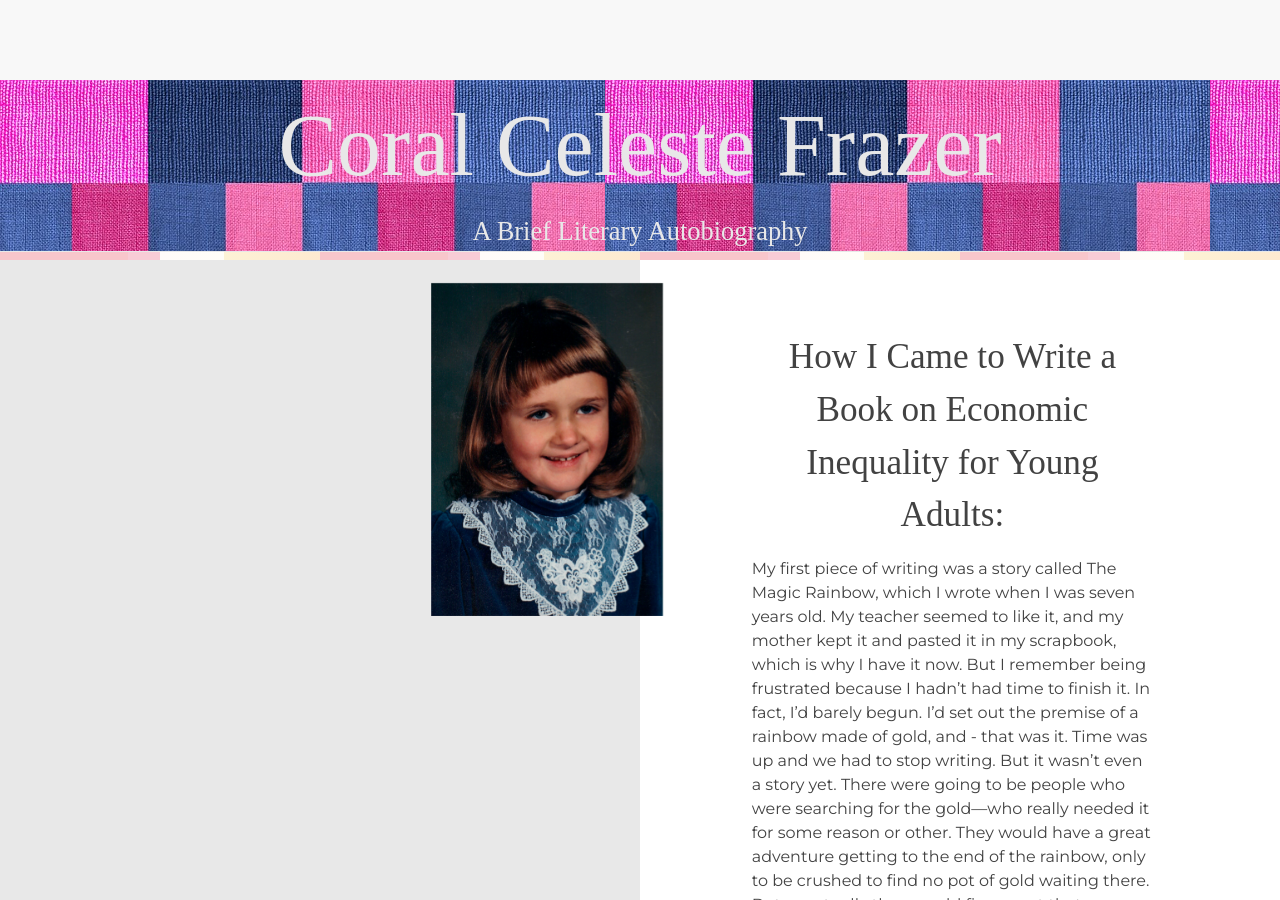
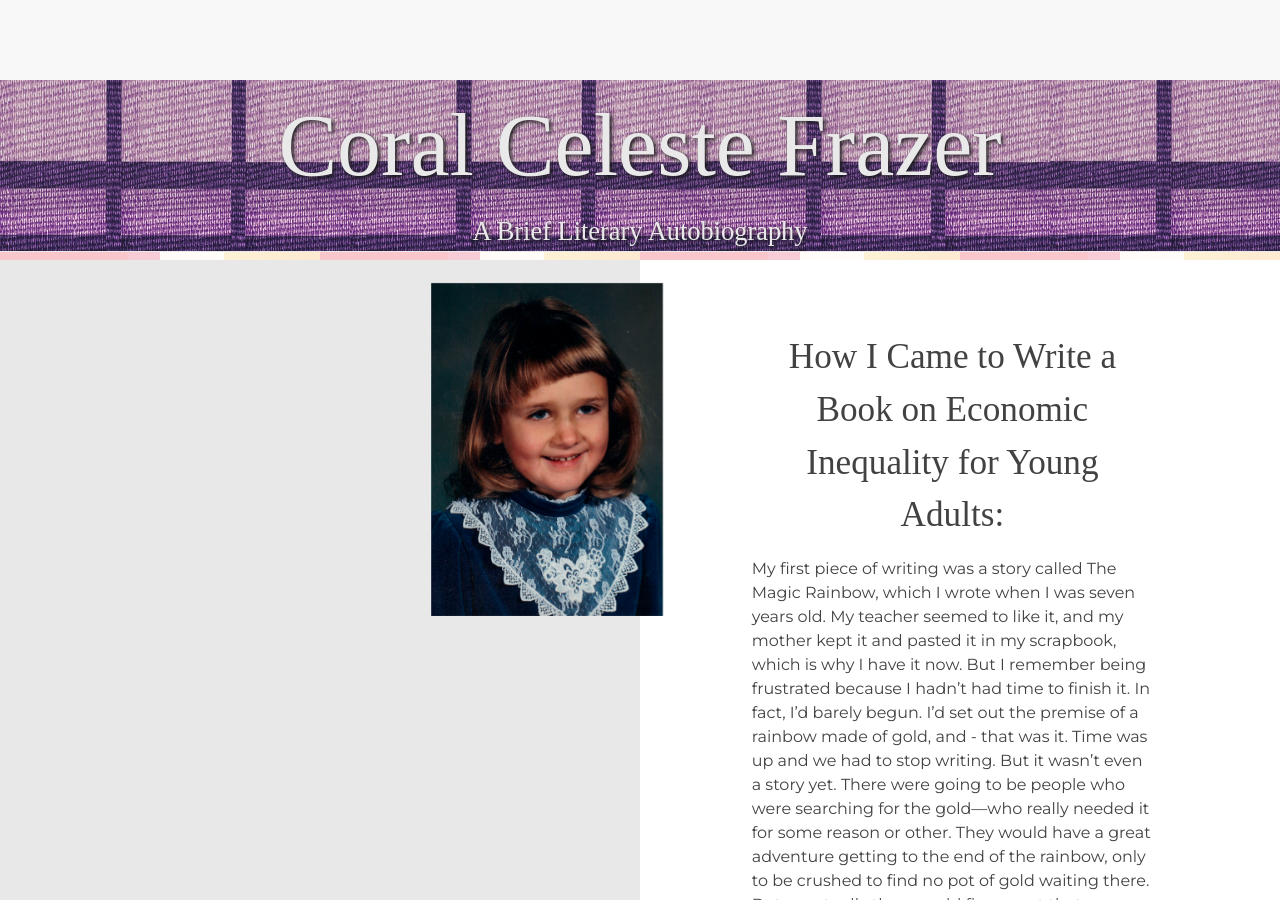
Before and after one commit to SkyRousse/coral-frazer-author-site, a Jekyll site: the page built from bio.md, in a window 1280 px wide and 900 px high. Built offline with Jekyll 4.4.1, drawn with Linux system fonts in a browser that asks for light colours; some web fonts are replaced.

Commit message:
make site updates per Coral's request

```diff
--- a/_config.yml
+++ b/_config.yml
@@ -13,14 +13,14 @@
 # you will see them accessed via {{ site.title }}, {{ site.email }}, and so on.
 # You can create any custom variable you would like, and they will be accessible
 # in the templates via {{ site.myvariable }}.
-title: Coral Frazer
+title: Coral Celeste Frazer
 email: coralcelestefrazer@gmail.com
 description: >- # this means to ignore newlines until "baseurl:"
   Coral Celeste Frazer has an M.A. in sociology from Princeton University and a long-standing
   interest in issues of inequality, collective action, and social justice. She writes nonfiction and
   fiction for teens and adults, as well as reading comprehension items for the Test of English as a
   Foreign Language (TOEFL).
-baseurl: "coral-frazer-author-site/" # the subpath of your site, e.g. /blog
+baseurl: "/coral-frazer-author-site" # the subpath of your site, e.g. /blog
 url: "coralcelestefrazer.com" # the base hostname & protocol for your site, e.g. http://example.com
 
 
@@ -34,7 +34,8 @@ purchaseLinks:
   - title: Amazon
     url: http://a.co/aKQ0f6w
   - title: Lerner Books
-    url: https://www.lernerbooks.com/Search/Pages/results.aspx?k=yqzpdka
+    url: https://www.lernerbooks.com/products/t/23517/9781512498868/economic-inequality
+
 
 
 # Build settings
--- a/_layouts/resources.html
+++ b/_layouts/resources.html
@@ -4,8 +4,8 @@ layout: default
 <div class="resources-page">
     <section class="banner-section">
         <header class="banner-header" role="heading">
-            <h1 class="mega">Interested in Learning More</h1>
-            <h2 class="h3">Check Out These Resources on the following topics</h2>
+            <h1 class="mega">Want to Know More?</h1>
+            <h2 class="h3">Check out these resources on the following topics.</h2>
         </header>
     </section>
     <section class="resources around-world gradient-bar">
--- a/_sass/minima/_bio.scss
+++ b/_sass/minima/_bio.scss
@@ -3,7 +3,16 @@
 */
 
 .about-page .banner-section {
-  background: url('../assets/images/header-bg3.jpg');
+  background: url('../assets/images/fabric-bg.jpg');
+  background-size: 350px 500px;
+  opacity: .9;
+  h1 {
+    background-color:  rgba(39, 39, 39, 0.1);
+    text-shadow: 2px 2px 4px #000000;
+  }
+  h2 {
+    text-shadow: 2px 2px 4px #000000;
+  }
 }
 
 
@@ -18,6 +27,7 @@
   }
 
   .side1 {
+    position: -webkit-sticky;
     position: sticky;
     top:90px;
     width: 20%;
--- a/_sass/minima/_inequality.scss
+++ b/_sass/minima/_inequality.scss
@@ -62,16 +62,16 @@
   margin-right: -$spacing-unit;
   padding: 5px 0;
   opacity: 1;
-  @include for-desktop-up {
-    opacity: 0;
-    position: absolute;
-    left: 0;
-    right: 0;
-    top: 50%;
-    left: 50%;
-    margin-right: -50%;
-    transform: translate(-50%, -50%);
-  }
+  // @include for-desktop-up {
+  //   opacity: 0;
+  //   position: absolute;
+  //   left: 0;
+  //   right: 0;
+  //   top: 50%;
+  //   left: 50%;
+  //   margin-right: -50%;
+  //   transform: translate(-50%, -50%);
+  // }
 }
 
 .econ-inequality section.text-block {
--- a/_sass/minima/_layout.scss
+++ b/_sass/minima/_layout.scss
@@ -7,6 +7,7 @@
   min-height: $spacing-unit * 1.865;
   z-index: 50000;
 
+  position: -webkit-sticky;
   position: sticky;
   top: 0;
   background-color: $background-color;
@@ -46,7 +47,7 @@
 }
 
 .site-title {
-  @include relative-font-size(1.625);
+  @include relative-font-size(1.525);
   font-weight: 300;
   line-height: $base-line-height * $base-font-size * 2.25;
   letter-spacing: -1px;
@@ -257,33 +258,33 @@ main {
   padding: $spacing-unit 0;
 
   //styles need for reveal
-  // height: 20vh;
-  @include for-tablet-portrait-up {
-    height: 90vh;
-  }
-  @include for-tablet-landscape-up {
-    height: 67vh;
-  }
-  @include for-desktop-up {
-    height: 64vh;
-  }
-  @include for-desktop-up {
-    height: 60vh;
-  }
-  background-color: $grey-color-light;
-  position: relative;
-  z-index: 1;
-  .footer-inner {
-    position: fixed;
-    bottom: 0;
-    left: 0;
-    width: 100%;
-  }
+  // height: 90vh;
+  // @include for-tablet-portrait-up {
+  //   height: 90vh;
+  // }
+  // @include for-tablet-landscape-up {
+  //   height: 67vh;
+  // }
+  // @include for-desktop-up {
+  //   height: 64vh;
+  // }
+  // @include for-desktop-up {
+  //   height: 60vh;
+  // }
+  // background-color: $grey-color-light;
+  // position: relative;
+  // z-index: 1;
+  // .footer-inner {
+  //   position: fixed;
+  //   bottom: 0;
+  //   left: 0;
+  //   width: 100%;
+  // }
 
   .logo {
     text-align: center;
     text-transform: uppercase;
-    width: 200px;
+    width: 250px;
     margin: auto;
     transform: translateY(50px);
     opacity: 0;
@@ -298,6 +299,7 @@ main {
 
     img {
       filter:hue-rotate(90deg);
+      width: 200px;
     }
   }
   .contact-list,
```
Also changed, not shown: assets/images/fabric-bg.jpg (added), 1 other file.
